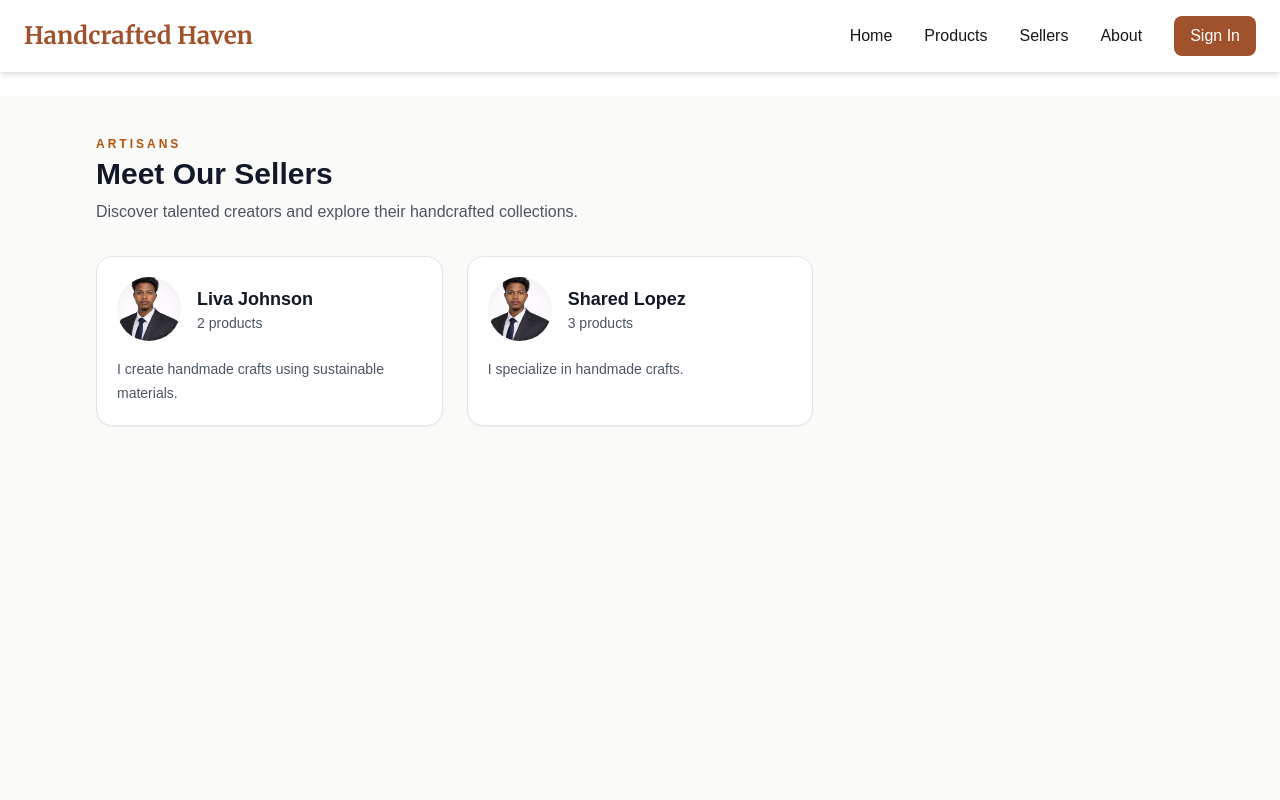
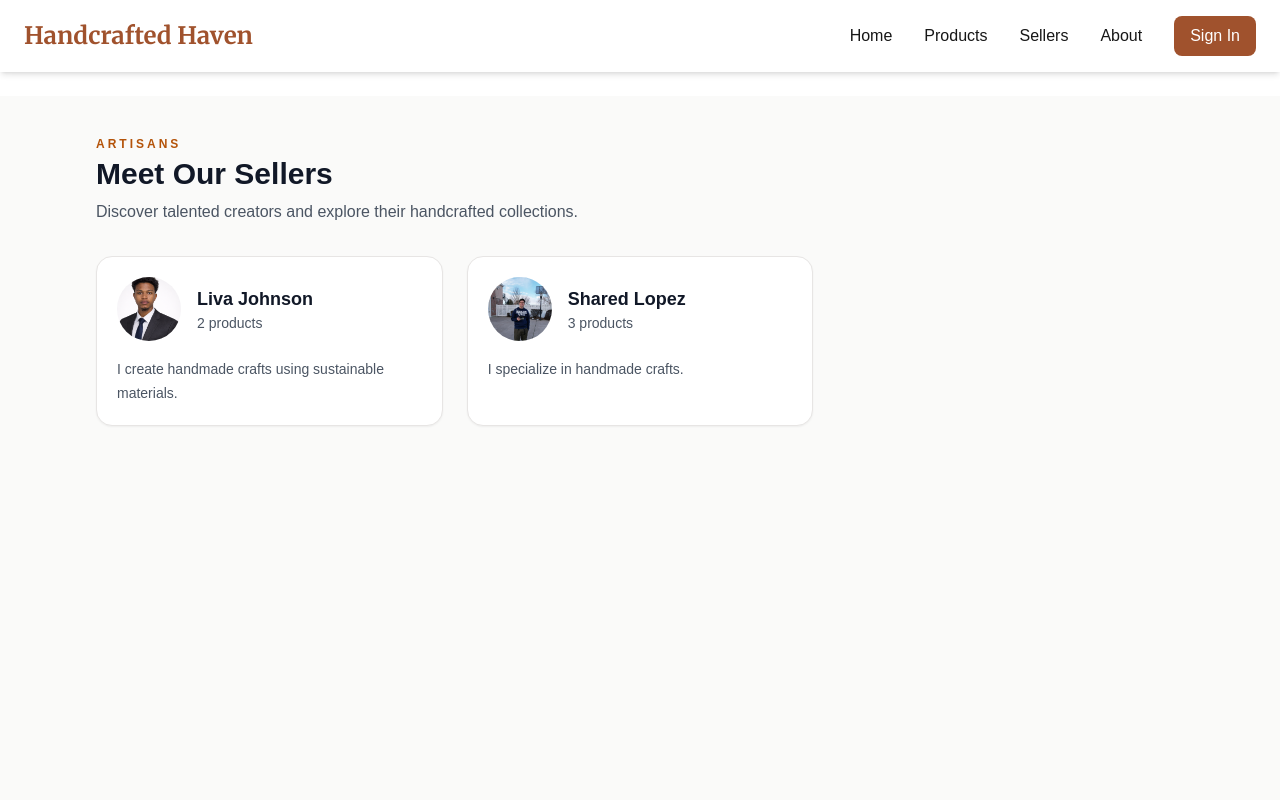
Before and after one commit to mirianukeje/Handcrafted-Haven, a Next.js app in the folder handcrafted-haven/: page /sellers in a window 1280 px wide. Shown: the top 800 px of the page. Built offline with nearby package versions, Linux system fonts and the light colour scheme.

Commit message:
renamed:    handcrafted-haven/public/profile.png -> handcrafted-haven/public/livaprofile.png 	new file:   handcrafted-haven/public/serranoprofile.jfif 	modified:   handcrafted-haven/src/data/sellers.js

```diff
--- a/handcrafted-haven/src/data/sellers.js
+++ b/handcrafted-haven/src/data/sellers.js
@@ -5,7 +5,7 @@ export const sellers = [
     bio: "I create handmade crafts using sustainable materials.",
     story:
       "I started crafting as a passion and turned it into a business. Every product is made with care and love.",
-    image: "/profile.png",
+    image: "/livaprofile.png",
     products: [
       {
         id: 1,
@@ -29,7 +29,7 @@ export const sellers = [
     name: "Shared Lopez",
     bio: "I specialize in handmade crafts.",
     story:"Crafting has been a part of my life for years. I love creating unique pieces that bring joy to others.",
-    image: "/profile.png",
+    image: "/serranoprofile.jfif",
     products: [
       {
         id: 3,
```
Also changed, not shown: handcrafted-haven/public/livaprofile.png (renamed from handcrafted-haven/public/profile.png), handcrafted-haven/public/serranoprofile.jfif (added).
